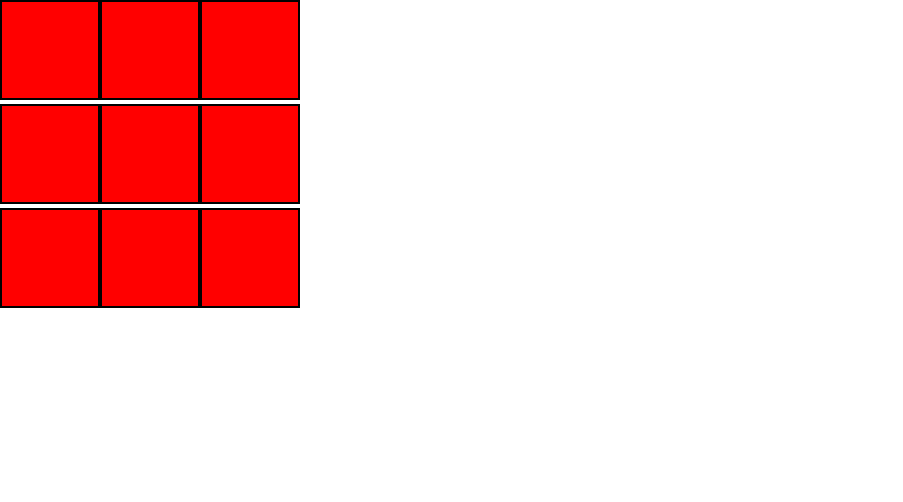
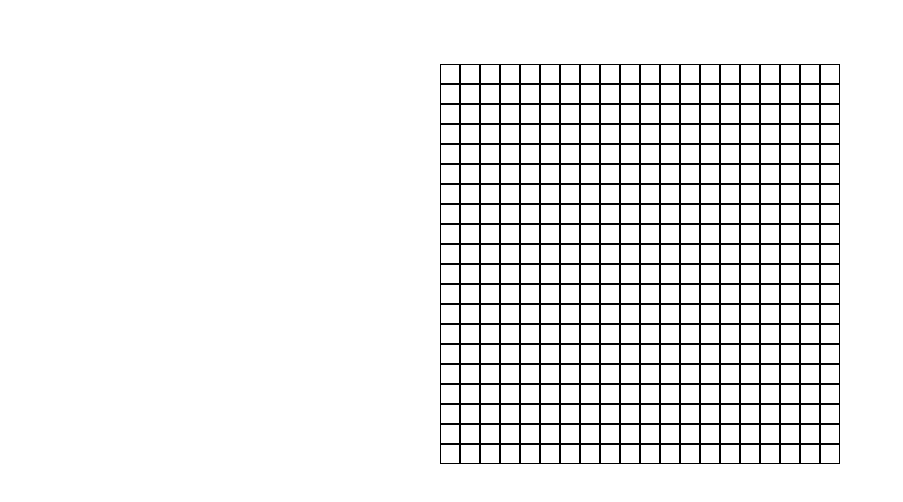
Before and after one commit to GustavoGaldino/PathFindingVisualizer, a React (Create React App) app in the folder path-finding-app/: page / in a window 1280 px wide. Shown: the top 502 px of the page, without its empty margins (0-903 px from the left). Built offline with nearby package versions, Linux system fonts and the light colour scheme.

Commit message:
Added some style rules to grid component

```diff
--- a/path-finding-app/src/components/Grid/GridRow/GridCell/index.js
+++ b/path-finding-app/src/components/Grid/GridRow/GridCell/index.js
@@ -1,10 +1,17 @@
 import React from 'react'
 
 const GridCell = (props) => {
+
+    const myStyle = {
+        backgroundColor: props.cell.available? "white" : "grey",
+        width: props.cellSize,
+        height: props.cellSize,
+        border: "solid 1px black",
+        display: "inline-block"
+    }
+
     return(
-        <div style={{backgroundColor: (props.cell.available ? "red" : "red"), width: "100px", height: "100px", display: "inline-block", border: "solid black 2px"}}>
-
-        </div>
+        <div className="grid-cell" style={myStyle} />
     );
 }
 
--- a/path-finding-app/src/components/Grid/GridRow/index.js
+++ b/path-finding-app/src/components/Grid/GridRow/index.js
@@ -4,11 +4,12 @@ import GridCell from './GridCell'
 
 const GridRow = (props) => {
     return(
-        <div>
+        <div className="grid-row" style={{height: props.cellSize}}>
             {props.row.map((cell) => (
                 <GridCell
                     cell={cell}
                     key={cell.key}
+                    cellSize={props.cellSize}
                 />
             ))}
         </div>
--- a/path-finding-app/src/components/Grid/index.js
+++ b/path-finding-app/src/components/Grid/index.js
@@ -23,6 +23,7 @@ const Grid = (props) => {
                 <GridRow
                     row={row}
                     key={index}
+                    cellSize={props.cellSize}
                 />
             ))}
         </div>
--- a/path-finding-app/src/components/Landing/index.js
+++ b/path-finding-app/src/components/Landing/index.js
@@ -1,13 +1,16 @@
 import React from 'react'
 
 import Grid from '../Grid'
+
+import './styles.css'
 
 export default function Landing(){
     return(
         <div id="landing">
             <Grid
-                rows={3}
-                cols={3}
+                rows={20}
+                cols={20}
+                cellSize={"20px"}
             />
         </div>
     );
--- /dev/null
+++ b/path-finding-app/src/components/Landing/styles.css
@@ -0,0 +1,6 @@
+#landing{
+    display: flex;
+    justify-content: center;
+    align-items: center;
+    margin: 4rem;
+}
```
